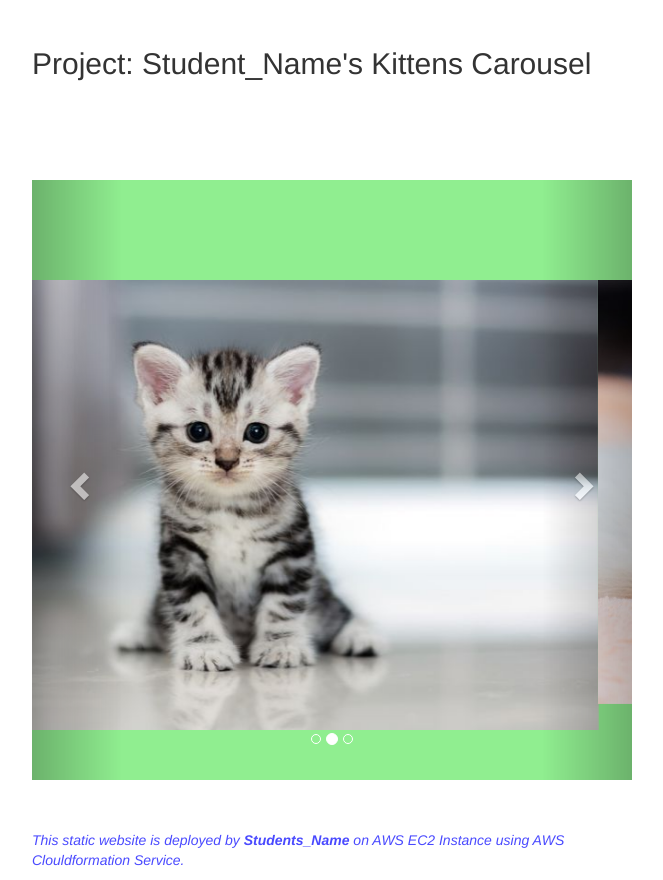
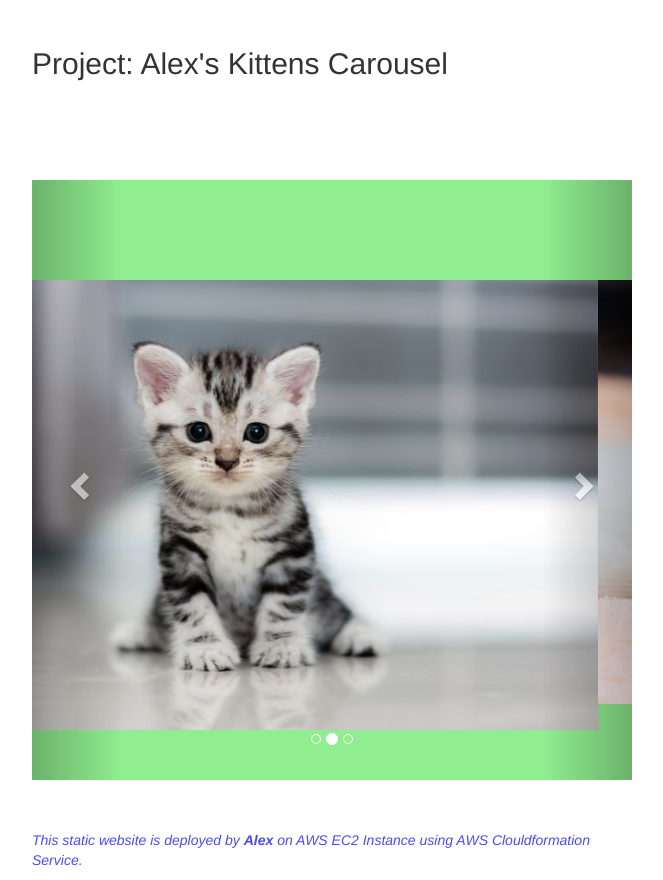
Before and after one commit to alex44596/alexrepo, a plain HTML site: page static-web/index.html in a window 1280 px wide. Shown: the part 403-1283 px from the top of the page, without its empty margins (308-971 px from the left). Drawn offline with nearby package versions, Linux system fonts and the light colour scheme.

Commit message:
name update

```diff
--- a/static-web/index.html
+++ b/static-web/index.html
@@ -45,7 +45,7 @@
 
   <div><img src="https://clarusway.com/wp-content/uploads/2020/06/clarusway_logo.png" /></div>
 
-  <h2> Project: Student_Name's Kittens Carousel</h2>
+  <h2> Project: Alex's Kittens Carousel</h2>
 
   <div id="myCarousel" class="carousel slide" data-ride="carousel">
     <!-- Indicators -->
@@ -80,7 +80,7 @@
   </div>
 
 
-  <p class="footnote"><i>This static website is deployed by <b> Students_Name </b> on AWS EC2 Instance using AWS
+  <p class="footnote"><i>This static website is deployed by <b> Alex </b> on AWS EC2 Instance using AWS
       Clouldformation Service.</i></p>
 </body>
 
```
Also changed, not shown: 1 other file.
